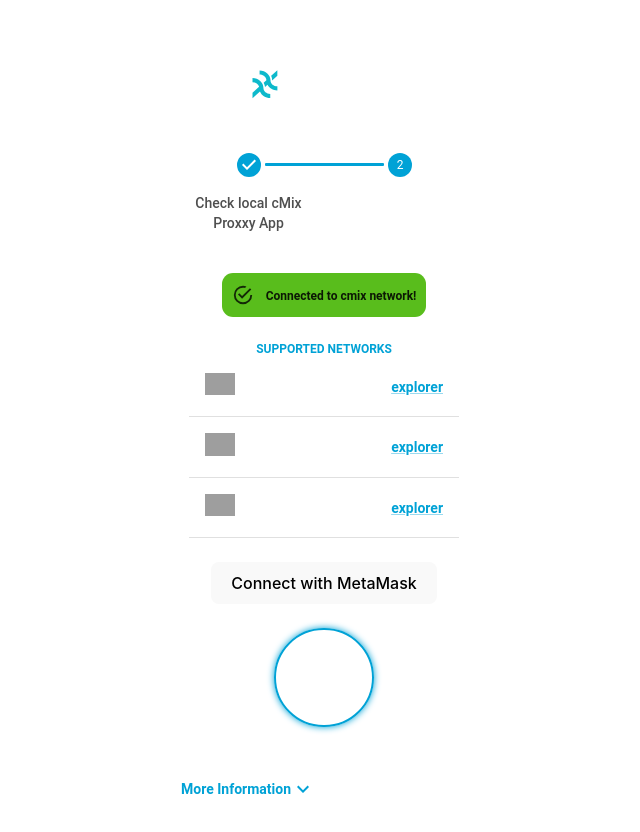
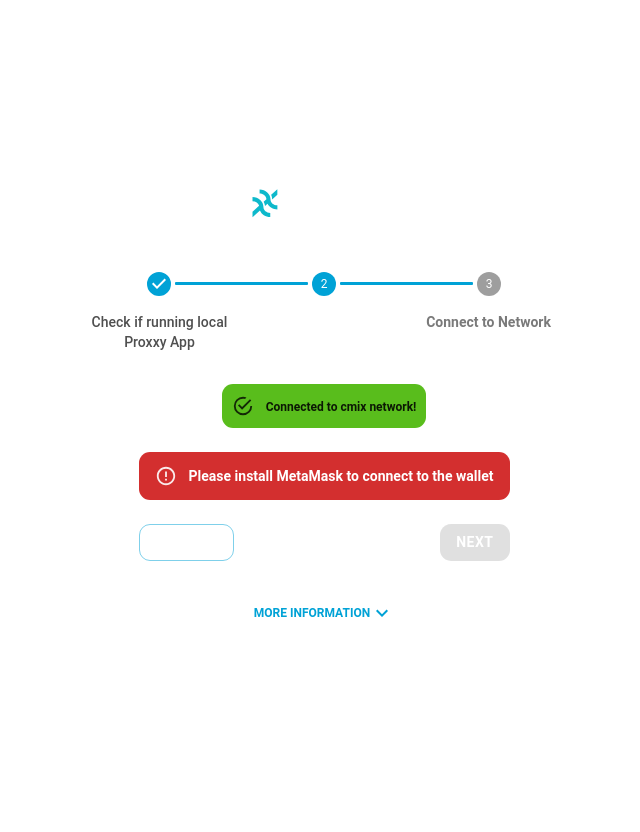
Before and after one commit to xxfoundation/proxxy, a React (Vite) app in the folder webpage/: page / in a window 1280 px wide. Both pictures are taken after a click on the button "CHECK". Shown: the top 832 px of the page, without its empty margins (316-956 px from the left). After the commit the page ends 800 px from the top, so only its background shows below. Built offline with nearby package versions, Linux system fonts and the light colour scheme; grey boxes are pictures that could not be loaded.

Commit message:
3 steps flow implemented (metamask wallet connected)

```diff
--- a/webpage/src/Components/ConnectMetamask.tsx
+++ b/webpage/src/Components/ConnectMetamask.tsx
@@ -1,45 +1,58 @@
-import React, { useState, useEffect } from 'react';
+import { Alert, Button, Typography } from '@mui/material';
+import React, { useState, useEffect, useMemo, useCallback } from 'react';
 import Web3 from 'web3';
 
 interface Props {
-  next: () => void;
-  setAccount: (account: string) => void;
+  setAccount: (account: string | undefined) => void;
 }
 
-export const ConnectMetamask = ({next, setAccount}: Props) => {
-  const [web3, setWeb3] = useState<Web3 | null>(null);
+export const ConnectMetamask = ({setAccount}: Props) => {
+  const [loading, setLoading] = useState<boolean>(false);
+  const [error, setError] = useState<string | undefined>(undefined);
 
+  const [metamaskInstalled, setMetamaskInstalled] = useState<boolean>(false);
   useEffect(() => {
-    // Check if MetaMask is installed
-    if (window.ethereum) {
-      const newWeb3 = new Web3(window.ethereum);
-      setWeb3(newWeb3);
-
-      // Request permission to access user's MetaMask account
-      window.ethereum.enable().catch((error: Error) => {
-        console.error('User denied account access', error);
-      });
-    } else {
-      console.error('Please install MetaMask to use this component');
+    const isMetamaskInstalled = () => {
+      return typeof window.ethereum !== 'undefined' && window.ethereum.isMetaMask;
+    }
+    if (isMetamaskInstalled()) {
+      setMetamaskInstalled(true);
     }
   }, []);
 
-  const connectMetamask = async () => {
+  const connectMetamask = useCallback(async () => {
     try {
       // Get the user's accounts from MetaMask
-      const accounts = await web3?.eth.getAccounts() || 'Weird error';
-      console.log('Connected to MetaMask with account:', accounts && accounts[0]);
-      setAccount(accounts[0]);
-      next();
+      setLoading(true)
+      setError(undefined)
+      const accounts = await window.ethereum.request({ method: 'eth_requestAccounts' });
+      if (accounts !== undefined) {
+        setLoading(false)
+        setError(undefined)
+        console.log('Connected to MetaMask with account:', accounts && accounts[0])
+        setAccount(accounts[0])
+      }
       // Perform any additional actions with the user's account
     } catch (error) {
       console.error('Error connecting to MetaMask', error);
+      setError('Error connecting to MetaMask');
+      setLoading(false)
     }
-  };
+  }, []);
 
   return (
-    <button onClick={connectMetamask}>
-      Connect with MetaMask
-    </button>
+    <>
+    {metamaskInstalled ?
+      <>
+        <Button variant='contained' onClick={connectMetamask} disabled={loading}>
+          <Typography variant='body3' sx={{ fontWeight: 'bold', color: 'white' }}>{loading ? 'Connecting to Metamask...' : 'Connect to MetaMask'}</Typography>
+        </Button>
+        {error !== undefined && <Alert variant='filled' severity='error'> {error} </Alert>}
+      </>
+    : <Alert variant='filled' severity='error'>
+        <Typography variant='body2' color={'white'}>Please install MetaMask to connect to the wallet</Typography>
+      </Alert>
+    }
+    </>
   );
 };
--- a/webpage/src/Components/ExpandItem.tsx
+++ b/webpage/src/Components/ExpandItem.tsx
@@ -19,7 +19,7 @@
     <Stack alignSelf={"baseline"}>
       <ListItemButton onClick={handleExpandClick} sx={{ p: 1, borderRadius: '10px 10px 0 0', color: theme.palette.primary.main }}>
         <ListItemText primary={
-            <Typography variant="body2" sx={{ color: theme.palette.primary.main }}>{title}</Typography>
+            <Typography variant="h5" sx={{ color: theme.palette.primary.main }}>{title}</Typography>
         } />
         {expanded ? <ExpandLessIcon /> : <ExpandMoreIcon />}
       </ListItemButton>
--- a/webpage/src/Components/Hello.tsx
+++ b/webpage/src/Components/Hello.tsx
@@ -1,9 +1,12 @@
-import { Box, Container, Stack, Typography } from "@mui/material";
+import { Box, Button, Container, Stack, Typography } from "@mui/material";
 import icon from '../assets/icon.svg';
 import CustomizedSteppers from "./Stepper";
-import { CheckCmixConnection } from "../Steps/CheckCmixConnection";
+import { CheckCmixConnection, Connected, Connection } from "../Steps/CheckCmixConnection";
 import { useCallback, useState } from "react";
 import ExpandItem from "./ExpandItem";
+import { ConnectWallet } from "../Steps/ConnectWallet";
+import { StepContent } from "./StepContent";
+import { theme } from "../theme";
 
 declare global {
   var astilectron: any
@@ -23,8 +26,10 @@
 );
 
 export const Hello = () => {
-  const steps = ['Check local cMix Proxxy App', 'Connect to Wallet'];
+  const steps = ['Check if running local Proxxy App', 'Connect to Wallet', 'Connect to Network'];
   const [step, setStep] = useState(0);
+  const [connecting, setConnecting] = useState<Connection>('off');
+  const [walletConnected, setWalletConnected] = useState(false);
 
   const next = useCallback(() => {
     setStep((v) => Math.min(steps.length - 1, v + 1));
@@ -37,20 +42,39 @@
     });
   }, []);
 
+  const restart = useCallback(
+    () => {
+      setConnecting('off');
+      setStep((v) => 0);
+    },
+  [setConnecting]);
+
   return (
     <Container sx={{
-      width: '350px',
-      maxWidth: '400px',
+      maxWidth: '600px',
       maxHeight: '800px',
       overflowY: 'auto'
     }}>
-      <Stack alignItems={"center"}>
-        <Box paddingTop={2} paddingBottom={4}><img width="200" alt="icon" src={icon}/></Box>
+      <Stack alignItems={"center"} spacing={4}>
+        <Box><img width="200" alt="icon" src={icon}/></Box>
         <CustomizedSteppers steps={steps} activeStep={step} />
-        <CheckCmixConnection back={back} next={next} />
-      </Stack>
-      <Stack sx={{ maxWidth: '400px' }}>
-        <ExpandItem title={'More Information'} children={thread}/>
+        {connecting === 'on' ?
+          <Stack alignItems={"center"} spacing={3}>
+            <StepContent step={step} setWalletConnected={setWalletConnected} next={next}/>
+            <Stack direction={'row'} justifyContent={'space-between'} width={'100%'}>
+              <Button variant={'outlined'} onClick={restart} disabled={step === 0}>
+                <Typography variant='body3' sx={{ color: theme.palette.text.primary, fontWeight: 'bold' }}>Restart</Typography>
+              </Button>
+              <Button variant={'contained'} onClick={next} disabled={step === steps.length - 1 || !walletConnected}>
+                <Typography variant='body3' sx={{ color: theme.palette.text.primary, fontWeight: 'bold' }}>Next</Typography>
+              </Button>
+            </Stack>
+          </Stack>
+          : <CheckCmixConnection back={back} next={next} connecting={connecting} setConnecting={setConnecting}/>
+        }
+        <Stack sx={{ maxWidth: '400px' }}>
+          <ExpandItem title={'More Information'} children={thread}/>
+        </Stack>
       </Stack>
     </Container>
   );
--- /dev/null
+++ b/webpage/src/Components/StepContent.tsx
@@ -0,0 +1,17 @@
+import { ConnectWallet } from "../Steps/ConnectWallet";
+import { Networks } from "../Steps/Networks";
+
+interface Props {
+  step: number;
+  setWalletConnected: (walletConnected: boolean) => void;
+  next: () => void;
+}
+
+export const StepContent = ({step, setWalletConnected, next}: Props) => {
+  return (
+    <>
+    { step === 1 && <ConnectWallet setWalletConnected={setWalletConnected} />}
+    { step === 2 && <Networks />}
+    </>
+  );
+};
--- a/webpage/src/Components/Stepper.tsx
+++ b/webpage/src/Components/Stepper.tsx
@@ -36,7 +36,6 @@
 
 export default function CustomizedSteppers ({ steps, activeStep }: Props): React.ReactElement {
   return (
-    <Stack sx={{ width: '100%' }} spacing={4}>
     <Stepper alternativeLabel activeStep={activeStep} connector={<CustomizedConnector />}>
       {steps.map((label) => (
         <Step key={label}>
@@ -44,6 +43,5 @@
         </Step>
       ))}
     </Stepper>
-    </Stack>
   );
 }
--- a/webpage/src/Steps/CheckCmixConnection.tsx
+++ b/webpage/src/Steps/CheckCmixConnection.tsx
@@ -1,37 +1,19 @@
 
-import { Alert, Box, Button, Stack, styled, TextField, Typography } from "@mui/material";
+import { Alert, Button, Stack, styled, Typography } from "@mui/material";
 import { useCallback, useMemo, useState } from "react";
 import Loading from "../Utils/loading";
 import { theme } from "../theme";
 import { checkPort } from "../Utils/utils";
-import { Networks } from "./Networks";
-import { ConnectMetamask } from "../Components/ConnectMetamask";
 
-type Connection = 'off' | 'connecting' | 'on';
+export type Connection = 'off' | 'connecting' | 'on';
 
-const networks = [
-  {
-    'name': 'Mainnet',
-    'chainId': 1,
-    'rpc': 'https://mainnet.infura.io/v3/9aa3d95b3bc440fa88ea12eaa4456161',
-    'explorer': 'https://etherscan.io',
-    'icon': 'https://raw.githubusercontent.com/trustwallet/assets/master/blockchains/ethereum/info/logo.png'
-  },
-  {
-    'name': 'Ropsten',
-    'chainId': 3,
-    'rpc': 'https://ropsten.infura.io/v3/9aa3d95b3bc440fa88ea12eaa4456161',
-    'explorer': 'https://ropsten.etherscan.io',
-    'icon': 'https://raw.githubusercontent.com/trustwallet/assets/master/blockchains/ethereum/info/logo.png'
-  },
-  {
-    'name': 'Goerli',
-    'chainId': 5,
-    'rpc': 'https://goerli.infura.io/v3/9aa3d95b3bc440fa88ea12eaa4456161',
-    'explorer': 'https://goerli.etherscan.io',
-    'icon': 'https://raw.githubusercontent.com/trustwallet/assets/master/blockchains/ethereum/info/logo.png'
-  },
-]
+export const Connected = (
+  <Alert variant='filled' sx={{ padding: '4px 10px', mb: 1 }}>
+    <Typography variant='body4' fontWeight={700}>
+      Connected to cmix network!
+    </Typography>
+  </Alert>
+);
 
 const RoundedButton = styled(Button)(({ theme }) => ({
   border: `2px solid ${theme.palette.primary.main}`,
@@ -46,26 +28,25 @@
   }
 }));
 
+const RoundedButtonContainer = (label: string, callback: () => void) => (
+  <RoundedButton variant={'contained'} onClick={callback}>
+    <Stack sx={{ alignItems: 'center' }} direction={"column"} spacing={1}>
+      <Typography variant='body3' sx={{ color: theme.palette.text.primary, fontWeight: 'bold' }}>{label}</Typography>
+    </Stack>
+  </RoundedButton>
+)
+
 interface Props {
   back: () => void;
   next: () => void;
+  connecting: Connection;
+  setConnecting: (connecting: Connection) => void;
 }
-
-const connected = (
-  <Alert variant='filled' sx={{ padding: '4px 10px', mb: 1 }}>
-    <Typography variant='body4' fontWeight={700}>
-      Connected to cmix network!
-    </Typography>
-  </Alert>
-);
-
-export const CheckCmixConnection = ({ back, next }: Props) => {
-  const [connecting, setConnecting] = useState<Connection>('off');
-  const [account, setAccount] = useState<string>('');
-
+export const CheckCmixConnection = ({ back, next, connecting, setConnecting }: Props) => {
     const connect = useCallback(
         () => {
           setConnecting('connecting');
+          setTimeout(() => {
             checkPort().then((res) => {
               if (res) {
                 setConnecting('on');
@@ -76,13 +57,7 @@
             }).catch((e) => {
               console.log(e);
             });
-        },
-    [setConnecting]);
-
-    const restart = useCallback(
-      () => {
-        setConnecting('off');
-        back();
+          }, 1000);
         },
     [setConnecting]);
 
@@ -90,33 +65,14 @@
         <Stack alignItems={"center"} sx ={{ m: 5 }}>
           { connecting === 'off' ? (
               <Stack alignItems={"center"} spacing={4}>
-                <RoundedButton variant={'contained'} onClick={connect}>
-                  <Stack sx={{ alignItems: 'center' }} direction={"column"} spacing={1}>
-                    <Typography variant='body3' sx={{ color: theme.palette.text.primary, fontWeight: 'bold' }}>Check</Typography>
-                  </Stack>
-                </RoundedButton>
+                {RoundedButtonContainer('Check', connect)}
               </Stack>
           ): connecting === 'connecting' ?
             <Stack alignItems={"center"} spacing={2}>
-              <Typography variant='body3' sx={{ color: theme.palette.text.primary }}>Checking cMix connection...</Typography>
+              <Typography variant='body2' sx={{ color: theme.palette.text.primary }}>Checking cMix connection...</Typography>
               <Loading size='md'/>
             </Stack>
-            :
-            <Stack alignItems={"center"} spacing={3}>
-              {connected}
-              <Networks networks={{ ...networks }}/>
-              {!account.length ? <ConnectMetamask next={next} setAccount={setAccount} />
-              :
-              <Stack alignItems={"center"} spacing={0}>
-                <Typography variant='body3' sx={{ color: theme.palette.text.primary }}>Wallet Connected!</Typography>
-                <Typography variant='body4' sx={{ fontFamily: 'monospace',  }}>{account}</Typography>
-              </Stack>}
-              <RoundedButton variant={'contained'} onClick={restart}>
-                <Stack sx={{ alignItems: 'center' }} direction={"column"} spacing={1}>
-                  <Typography variant='body3' sx={{ color: theme.palette.text.primary, fontWeight: 'bold' }}>Restart</Typography>
-                </Stack>
-              </RoundedButton>
-            </Stack>
+            : null
           }
         </Stack>
     );
--- /dev/null
+++ b/webpage/src/Steps/ConnectWallet.tsx
@@ -0,0 +1,34 @@
+import { Alert, Stack, Typography } from "@mui/material";
+import { useEffect, useState } from "react";
+import { ConnectMetamask } from "../Components/ConnectMetamask";
+import { Connected } from "./CheckCmixConnection";
+
+interface Props {
+    setWalletConnected: (walletConnected: boolean) => void;
+}
+
+export const ConnectWallet = ({setWalletConnected}: Props) => {
+    const [account, setAccount] = useState<string | undefined>(undefined);
+
+    useEffect(() => {
+        if (account !== undefined) {
+            setWalletConnected(true);
+        }
+    }, [account, setWalletConnected]);
+
+    return (
+        <Stack alignItems={"center"} spacing={3}>
+            {Connected}
+            {account === undefined ?
+                <ConnectMetamask setAccount={setAccount} />
+            :
+                <Stack alignItems={"center"} spacing={1}>
+                    <Alert variant='filled' sx={{ padding: '4px 10px', mb: 1 }}>
+                        <Typography variant='body4' fontWeight={700}>Wallet Connected!<br/></Typography>
+                        <Typography variant='body4' sx={{ fontFamily: 'monospace', pr: 1}}>{account}</Typography>
+                    </Alert>
+                </Stack>
+            }
+        </Stack>
+    );
+}
--- a/webpage/src/Steps/Networks.tsx
+++ b/webpage/src/Steps/Networks.tsx
@@ -1,5 +1,3 @@
-
-
 import { Box, Link, Stack, Table, TableBody, TableCell, TableHead, TableRow, Typography } from "@mui/material";
 import { theme } from "../theme";
 
@@ -11,16 +9,36 @@
     icon: string;
 }
 
-interface Props {
-    networks: Network[];
-}
+const networks: Network[] = [
+  {
+    'name': 'Mainnet',
+    'chainId': 1,
+    'rpc': 'https://mainnet.infura.io/v3/9aa3d95b3bc440fa88ea12eaa4456161',
+    'explorer': 'https://etherscan.io',
+    'icon': 'https://raw.githubusercontent.com/trustwallet/assets/master/blockchains/ethereum/info/logo.png'
+  },
+  {
+    'name': 'Ropsten',
+    'chainId': 3,
+    'rpc': 'https://ropsten.infura.io/v3/9aa3d95b3bc440fa88ea12eaa4456161',
+    'explorer': 'https://ropsten.etherscan.io',
+    'icon': 'https://raw.githubusercontent.com/trustwallet/assets/master/blockchains/ethereum/info/logo.png'
+  },
+  {
+    'name': 'Goerli',
+    'chainId': 5,
+    'rpc': 'https://goerli.infura.io/v3/9aa3d95b3bc440fa88ea12eaa4456161',
+    'explorer': 'https://goerli.etherscan.io',
+    'icon': 'https://raw.githubusercontent.com/trustwallet/assets/master/blockchains/ethereum/info/logo.png'
+  },
+]
 
-export const Networks = ({networks}: Props) => {
+export const Networks = () => {
     return (
         <Stack alignItems={"center"} sx ={{ m: 4 }}>
             <Typography variant="h5" sx={{ color: theme.palette.primary.main }}>Supported Networks</Typography>
             {networks.length === 0
-            ? <Typography variant="body3" sx={{ color: theme.palette.text.primary }}>No networks found</Typography>
+            ? <Typography variant="body2" sx={{ color: theme.palette.text.primary }}>No networks found</Typography>
             :
             <Table sx={{ width: '200px' }} aria-label="Supported Networks Table">
                 <TableHead>
```
Lines whose indentation alone changed are shown as unchanged.
